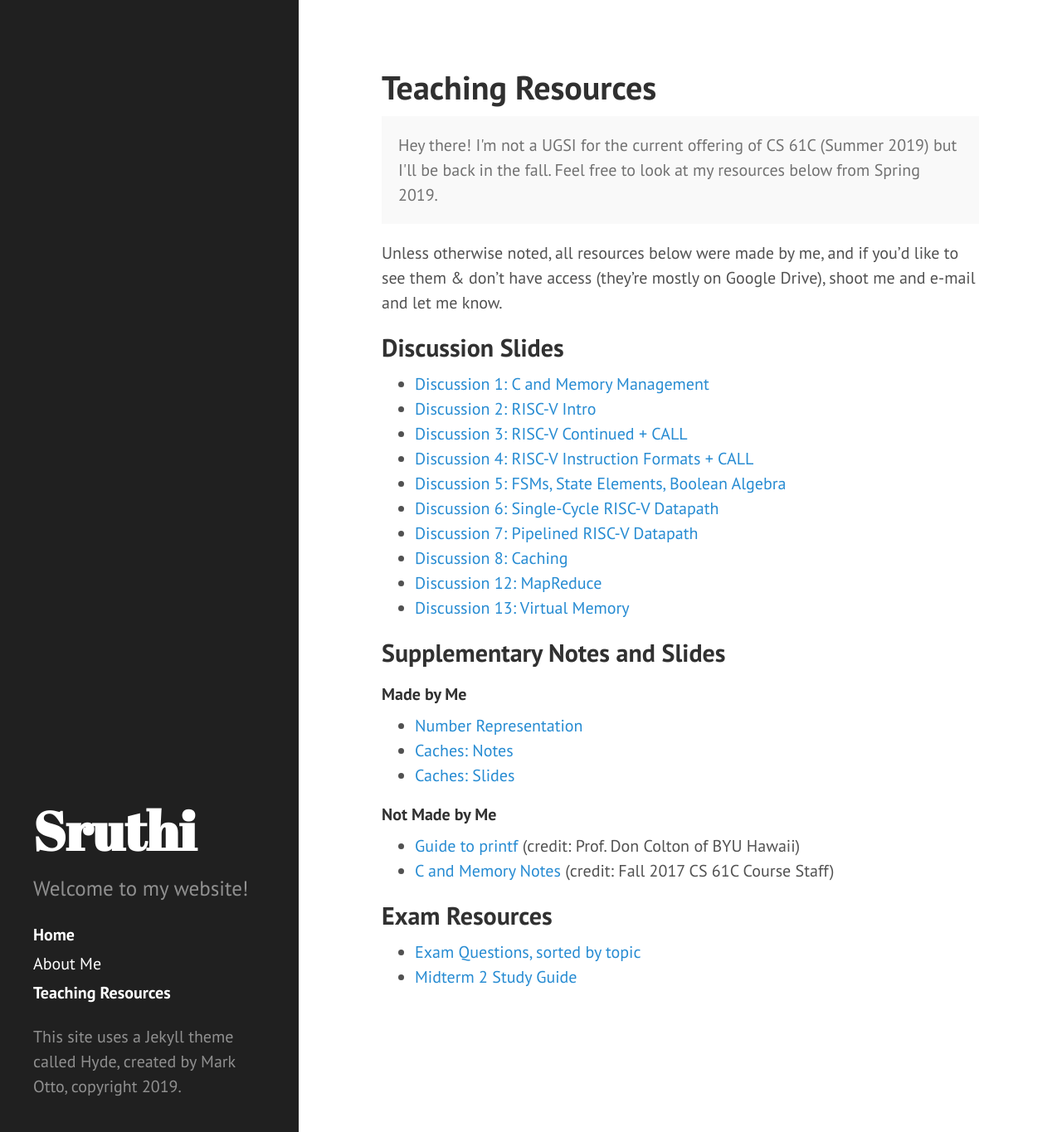
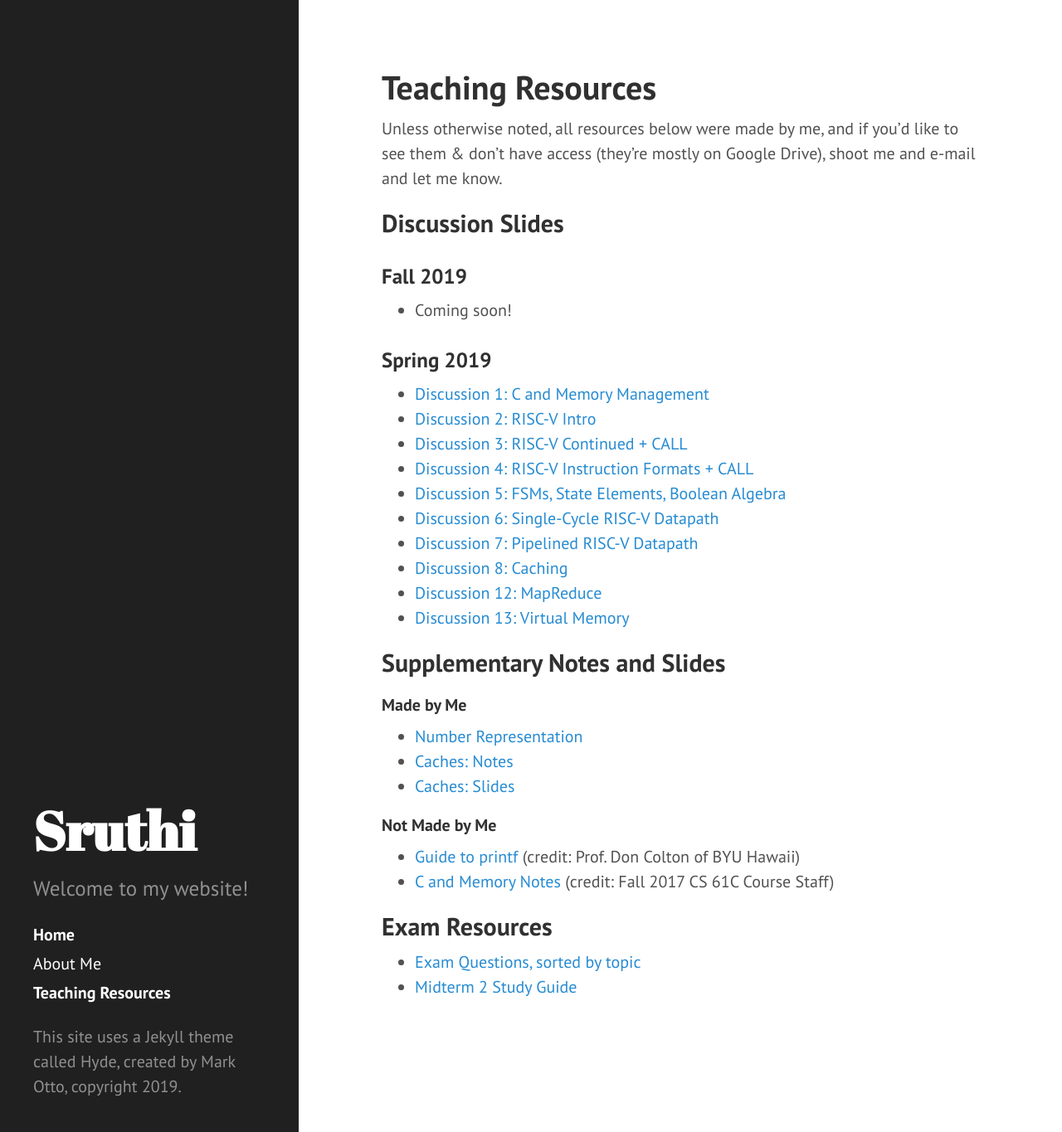
Before and after one commit to sruthiveeragandham/sruthiveeragandham.github.io, a Jekyll site: the page built from teaching.md, in a window 1280 px wide and 1365 px high. Shown: the whole window at 83% size. Built offline with Jekyll 4.4.1, drawn with Linux system fonts in a browser that asks for light colours; Markdown is read by kramdown in place of the engine named in the settings.

Commit message:
Small update to teaching.md for Fall 2019

```diff
--- a/teaching.md
+++ b/teaching.md
@@ -3,13 +3,20 @@ layout: page
 title: Teaching Resources
 ---
 
+<!--
 <p class="message">
   Hey there! I'm not a UGSI for the current offering of CS 61C (Summer 2019) but I'll be back in the fall. Feel free to look at my resources below from Spring 2019.
 </p>
+-->
 
 Unless otherwise noted, all resources below were made by me, and if you'd like to see them & don't have access (they're mostly on Google Drive), shoot me and e-mail and let me know.
 
 ## Discussion Slides
+
+### Fall 2019
+- Coming soon!
+
+### Spring 2019
 - [Discussion 1: C and Memory Management](https://docs.google.com/presentation/d/1SdiQDAQOZsGPGqGEtBjZvP3dGErI65Rg_neXQplz4MY/edit?usp=sharing)
 - [Discussion 2: RISC-V Intro](https://docs.google.com/presentation/d/1RGpuCCvSFySQQ2b5s6ipwSE9IeG4e5le9sbO_E9J-MY/edit?usp=sharing)
 - [Discussion 3: RISC-V Continued + CALL](https://docs.google.com/presentation/d/1LxuHTN9cvWCKRiM8613OIDBGZQ1HaRRK-vJKfgDIENw/edit?usp=sharing)
```
